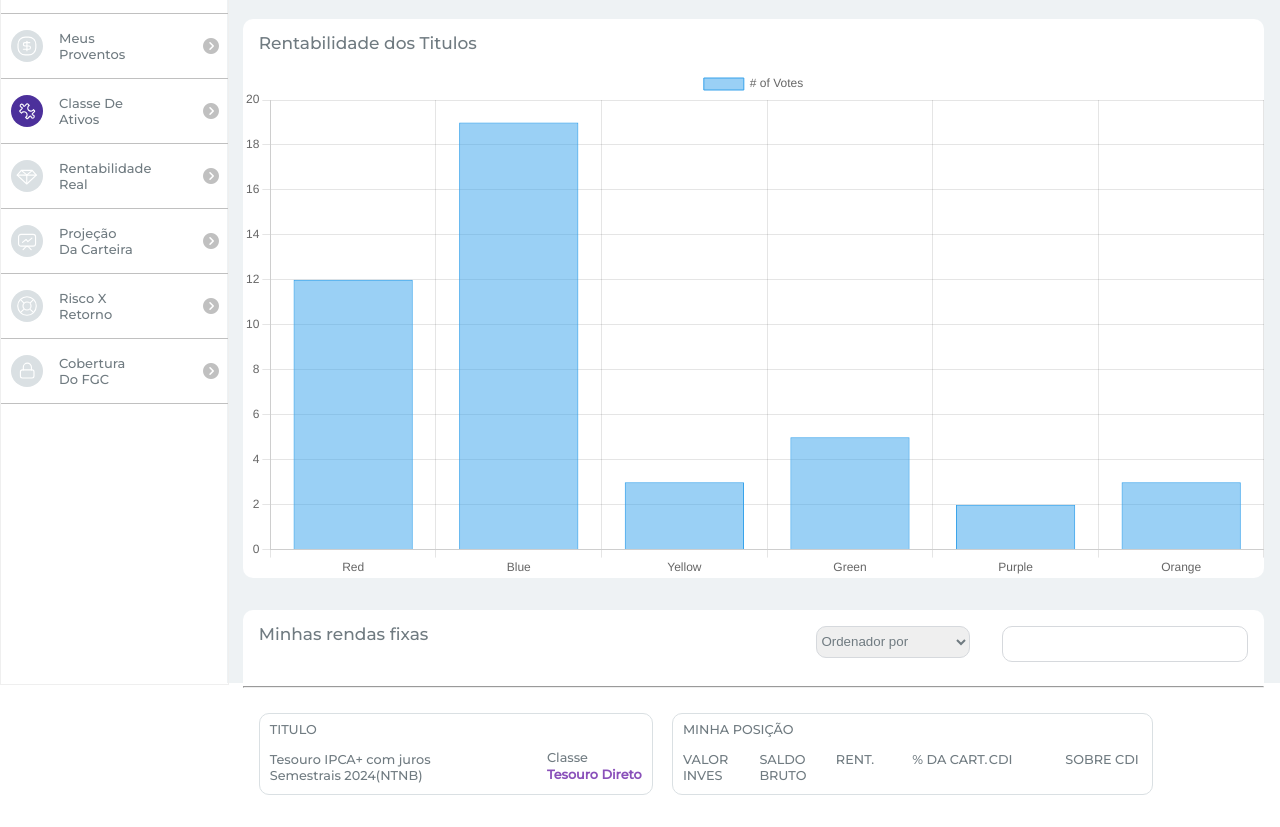
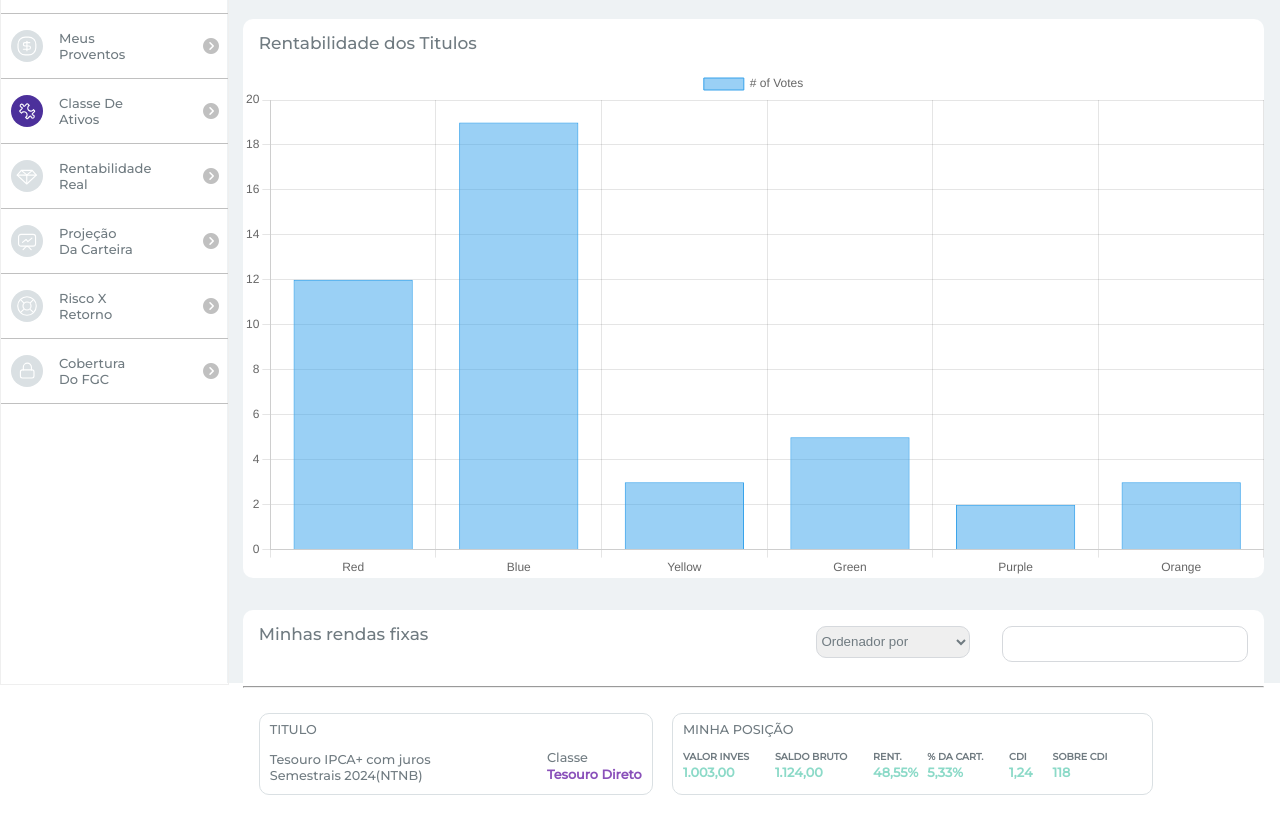
Before and after one commit to vsribeiro19/desafio-frontend-kinvo, a website: page index.html in a window 1280 px wide. Shown: the part 215-1042 px from the top of the page. Drawn offline with nearby package versions, Linux system fonts and the light colour scheme.

Commit message:
feat: Finalizar card resultado

```diff
--- a/index.html
+++ b/index.html
@@ -221,14 +221,24 @@
                         </div>
                         <div class="card-titulo-posicao">
                             <span class="text-uppercase">Minha posição</span>
-                            <ul class="informacoes-card-titulo">
-                                <li class="text-uppercase">Valor inves</li>
-                                <li class="text-uppercase">Saldo bruto</li>
-                                <li class="text-uppercase">Rent.</li>
-                                <li class="text-uppercase">% da cart.</li>
-                                <li class="text-uppercase">CDI</li>
-                                <li class="text-uppercase">Sobre CDI</li>
-                            </ul>
+                            <table class="informacoes-card-titulo">
+                                <tr>
+                                    <th class="text-uppercase card-titulo-item">Valor inves</th>
+                                    <th class="text-uppercase card-titulo-item">Saldo bruto</th>
+                                    <th class="text-uppercase card-titulo-item">Rent.</th>
+                                    <th class="text-uppercase card-titulo-item">% da cart.</th>
+                                    <th class="text-uppercase card-titulo-item">CDI</th>
+                                    <th class="text-uppercase card-titulo-item">Sobre CDI</th>
+                                </tr>
+                                <tr>
+                                    <td class="card-titulo-price">1.003,00</td>
+                                    <td class="card-titulo-price">1.124,00</td>
+                                    <td class="card-titulo-price">48,55%</td>
+                                    <td class="card-titulo-price">5,33%</td>
+                                    <td class="card-titulo-price">1,24</td>
+                                    <td class="card-titulo-price">118</td>
+                                </tr>
+                            </table>
                         </div>
                     </div>
                 </section>
--- a/src/assets/styles/main-content.css
+++ b/src/assets/styles/main-content.css
@@ -145,4 +145,16 @@
     line-height: 1.3rem;
 }
 
+.card-titulo-item{
+    font-size: .6rem;
+    font-weight: 600;
+    padding-right: 1.6rem;
+    padding-bottom: .3rem;
+}
+
+.card-titulo-price{
+    color: var(--font-card-titulo-price);
+    font-weight: 800;
+}
+
 /* Minhas rendas fixas - FIM */
--- a/src/assets/styles/vars.css
+++ b/src/assets/styles/vars.css
@@ -13,5 +13,6 @@
     --font-green-prices-results: #38BFA0;
     --font-purple-light: #8A51BA;
     --font-silver-light:#8F989D;
+    --font-card-titulo-price: #8CDAC8;
     --font-montserrat:"Montserrat", sans-serif;
 }
```
